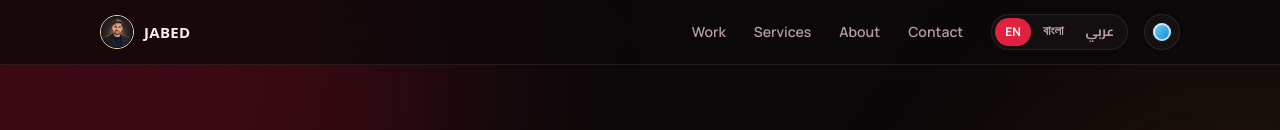
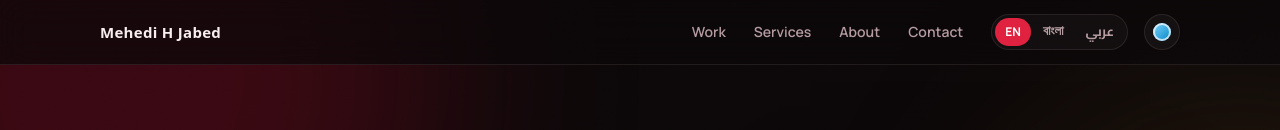
Before and after one commit to jabedh282-maker/jabed-social, a plain HTML site: page index.html in a window 1280 px wide. Shown: the top 130 px of the page. Drawn offline with Linux system fonts and the light colour scheme; a web font is replaced by a local one.

Commit message:
Show the full name in the header instead of the photo and JABED
Co-Authored-By: Claude Opus 5.5 <noreply@anthropic.com>

```diff
--- a/index.html
+++ b/index.html
@@ -113,7 +113,7 @@ html[data-skin="sky"] .skin-btn{background:#fff}
 .skin-btn .dot{width:18px;height:18px;border-radius:50%;box-shadow:inset 0 0 0 2px rgba(255,255,255,.7);background:linear-gradient(135deg,#7dd3fc,#0284c7)}
 html[data-skin="sky"] .skin-btn .dot{background:linear-gradient(135deg,#ff5a6e,#7a0b1f)}
 @media (max-width:760px){.menu{display:none}.lang-switch{margin-inline-start:auto}}
-@media (max-width:420px){.brand span{display:none}.lang-switch button{padding:6px 8px}}
+@media (max-width:420px){.brand{font-size:13px}.nav .wrap{gap:10px}.lang-switch button{padding:6px 8px}}
 
 .hero{padding-block:80px 0}
 .hero-grid{display:grid;grid-template-columns:1.15fr .85fr;gap:56px;align-items:center}
@@ -291,7 +291,7 @@ html[lang="bn"] h1 .latin,html[lang="ar"] h1 .latin{letter-spacing:-.03em}
 
 <header class="nav">
   <div class="wrap">
-    <a class="brand" href="#top" dir="ltr"><img src="me.jpg" alt="" width="34" height="34"><span>JABED</span></a>
+    <a class="brand" href="#top" dir="ltr">Mehedi H Jabed</a>
     <nav class="menu" aria-label="Main">
       <a href="#work" data-i18n="nav.work">Work</a>
       <a href="#services" data-i18n="nav.services">Services</a>
```
